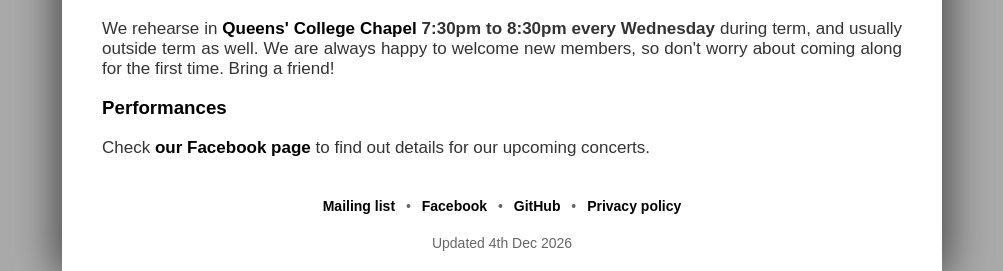
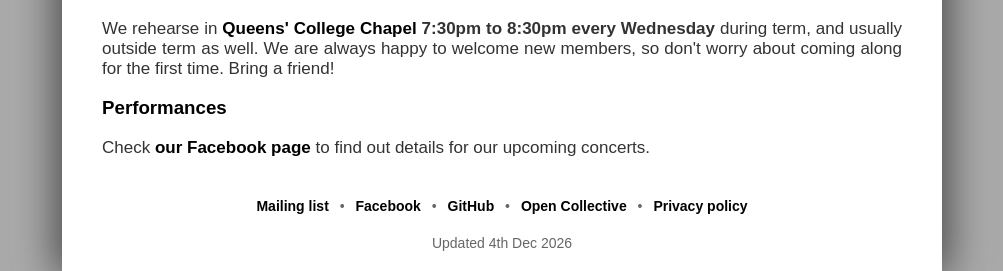
Before and after one commit to jftsang/qgradchoir, a PHP site: page /about.php in a window 1280 px wide. Shown: the part 683-954 px from the top of the page, without its empty margins (138-1141 px from the left). Run offline with PHP 8.4, Linux system fonts and the light colour scheme.

Commit message:
Add link to Open Collective

```diff
--- a/bottombar.php
+++ b/bottombar.php
@@ -9,6 +9,8 @@
 &bullet;
 <a class="extln" href="https://github.com/jftsang/qgradchoir">GitHub</a>
 &bullet;
+<a class="extln" href="https://opencollective.com/qgradchoir">Open Collective</a>
+&bullet;
 <a href="/privacy.php">Privacy policy</a>
 </p>
 </nav>
```
